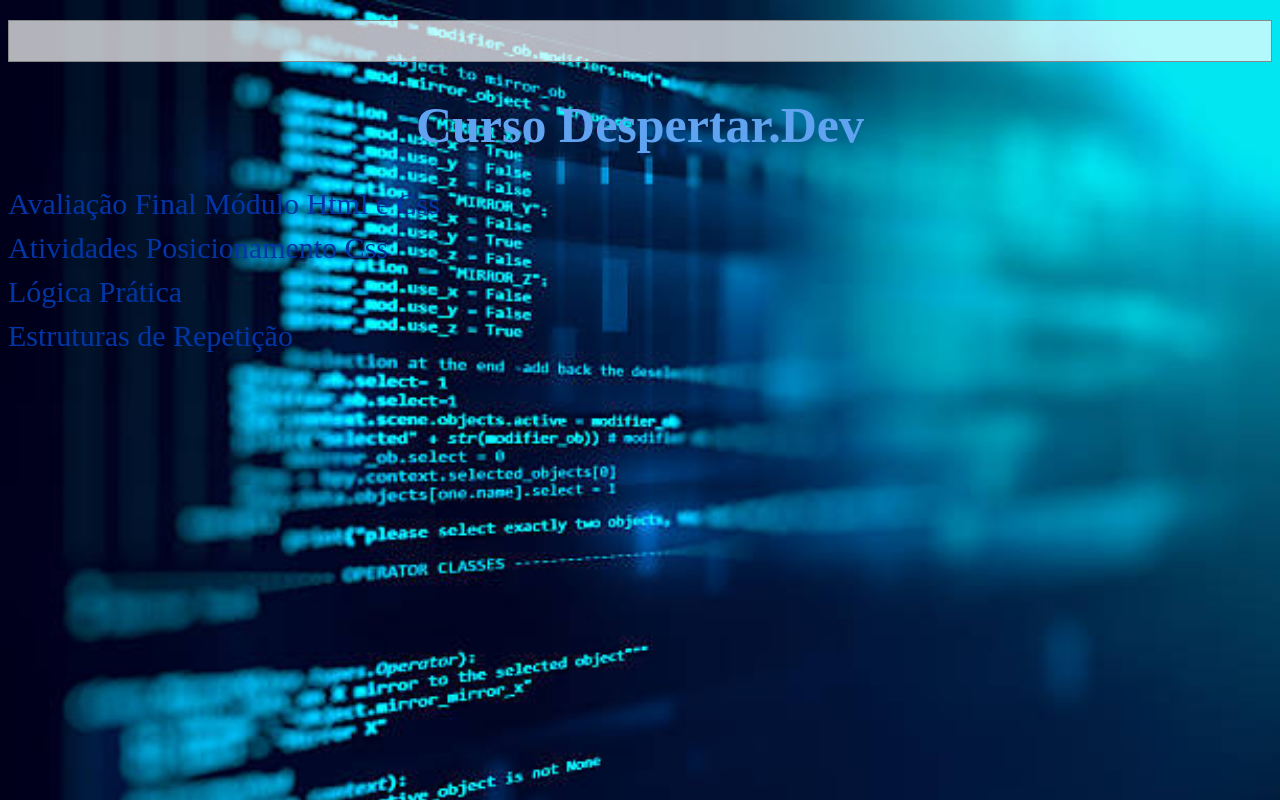
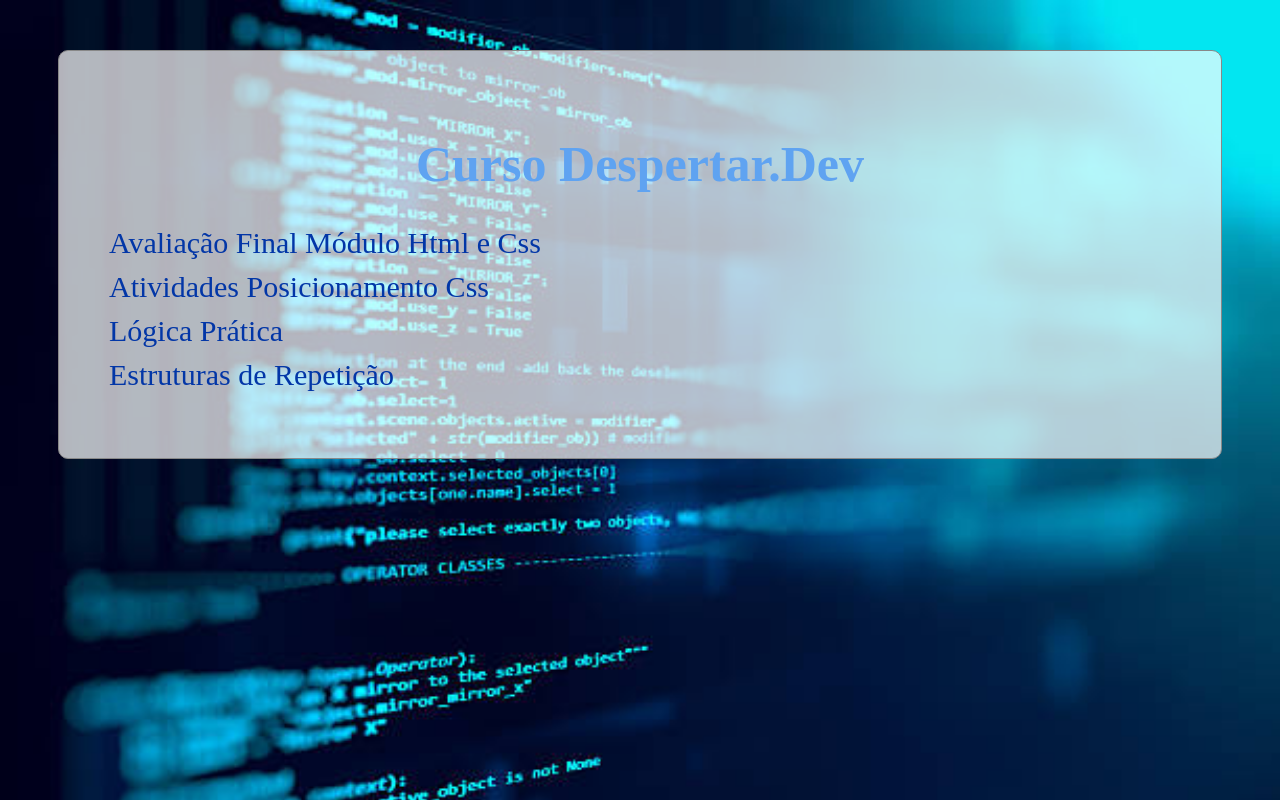
Before and after one commit to JeanLucaCruz/Desperta.dev, a plain HTML site: page index.html in a window 1280 px wide. Drawn offline with Linux system fonts and the light colour scheme.

Commit message:
Ajustes2

```diff
--- a/index.html
+++ b/index.html
@@ -12,13 +12,14 @@
 
         #conteudo {
             background-color: rgba(255, 255, 255, 0.7);
-            padding: 20px;
+            padding: 50px;
             margin: 20px;
             border: 1px solid #888;
             max-width: 1400px;
-            margin: 20px auto;
+            margin: 50px;
+            border-radius: 10px;
             position: relative;
-            z-index: 1;
+            z-index: 0;
         }
 
         #fundo {
@@ -38,7 +39,6 @@
             text-align: center;
             color: #00FFFF;
             animation: neon 1s ease infinite;
-
         }
 
         @keyframes neon {
@@ -46,7 +46,7 @@
                 color: #5fa3f1;
             }
             50% {
-                color: #1a92d8; /* Outra cor neon (verde) */
+                color: #1a92d8;
             }
             100% {
                 color: #0236a7;
@@ -69,21 +69,20 @@
         }
 
         a:hover {
-            color: #5fa3f1; /* Cor quando o mouse passa por cima */
-            text-decoration: underline; /* Adicione sublinhado no hover */
+            color: #5fa3f1;
+            text-decoration: underline;
         }
     </style>
 </head>
 <body>
     <div id="fundo"></div>
-    <div id="conteudo"></div>
+    <div id="conteudo">
         <h1>Curso Despertar.Dev</h1>
         <ol>
             <li><a href="./Avaliação Final Sobre.html">Avaliação Final Módulo Html e Css</a></li>
             <li><a href="./Atividade-Posicionament-css/Posicionamento-css.html">Atividades Posicionamento Css</a></li>
             <li><a href="./Logica-pratica/">Lógica Prática</a></li>
-            <li><a href="./26-10/lista-lista-atividades.html">Estruturas de Repetição</a></li>
-
+            <li><a href="./26-10/lista-lista-atividades.html">Estruturas de Repetição</a></li>
         </ol>
     </div>
 </body>
```
